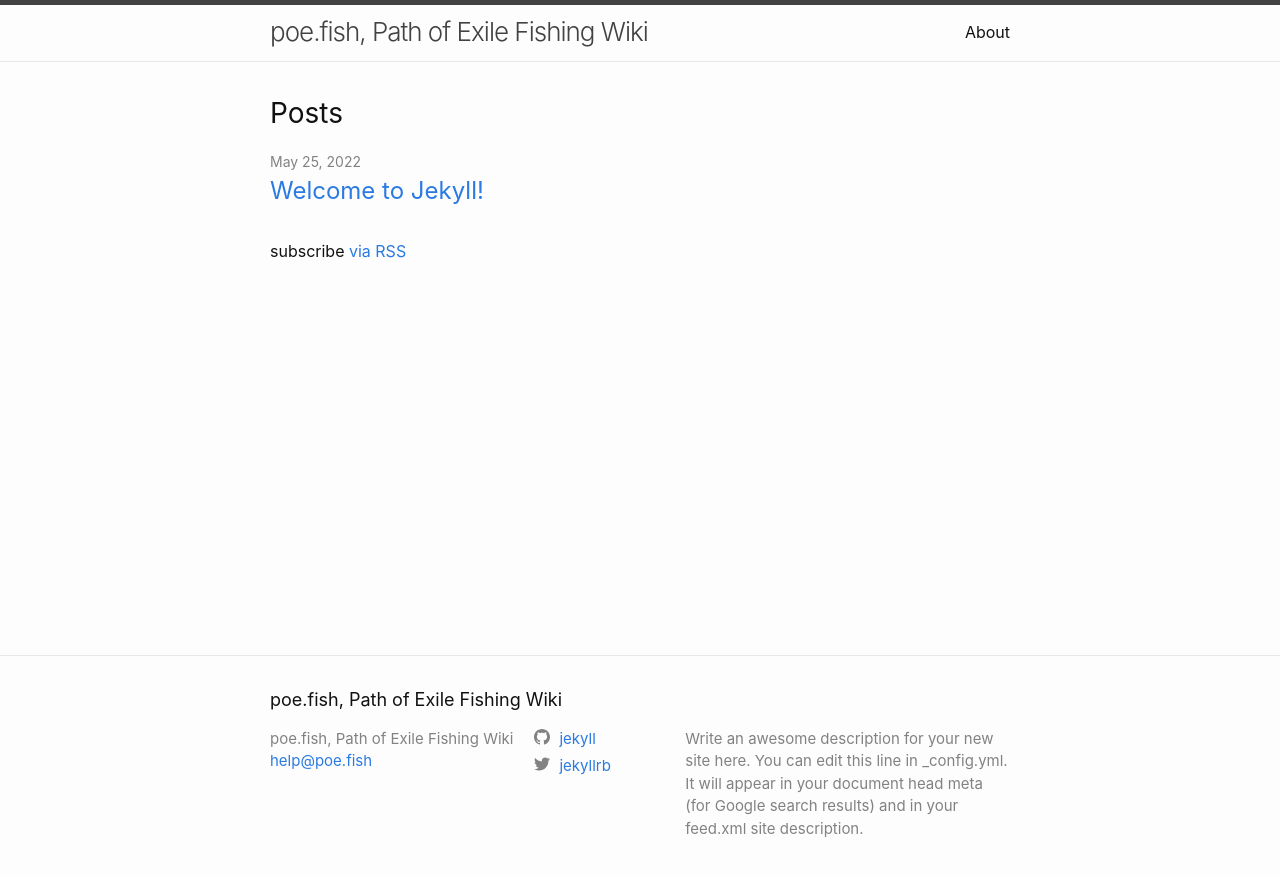
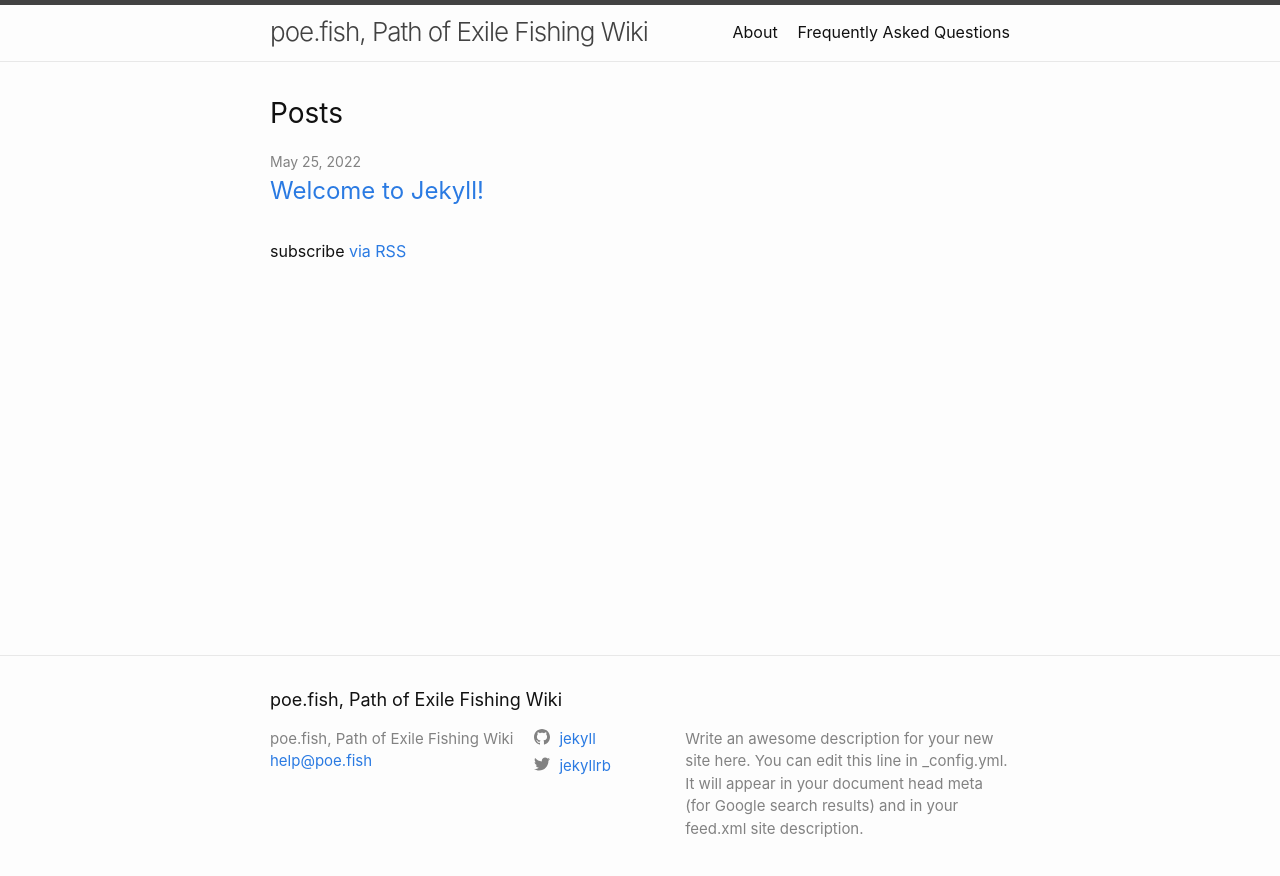
Before and after one commit to darinrandal/poe.fish, a Jekyll site: the page built from index.md, in a window 1280 px wide. Shown: the top 876 px of the page. Built offline with Jekyll 4.4.1, drawn with Linux system fonts in a browser that asks for light colours.

```diff
--- a/frequently-asked-questions.md
+++ b/frequently-asked-questions.md
@@ -1,3 +1,9 @@
+---
+layout: page
+title: Frequently Asked Questions
+permalink: /frequently-asked-questions/
+---
+
 # What does fishing look like in non-fishing games?
 There are two common ways fishing is implemented into non-fishing video games.
 - Interactivity with the Environment. Fishing rods are normal pieces of equipment in the game.  There are fish shadows in the water and you can cast into the water at any point.  There are no changes to the user interface or controls.  As the player, you watch the bobber on the water surface and press the appropriate button when you think a fish is on the hook. (e.g. Dark Cloud, Animal Crossing)
```
